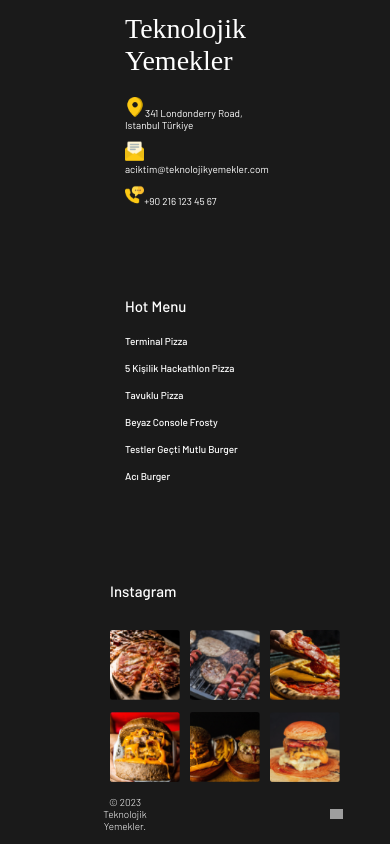
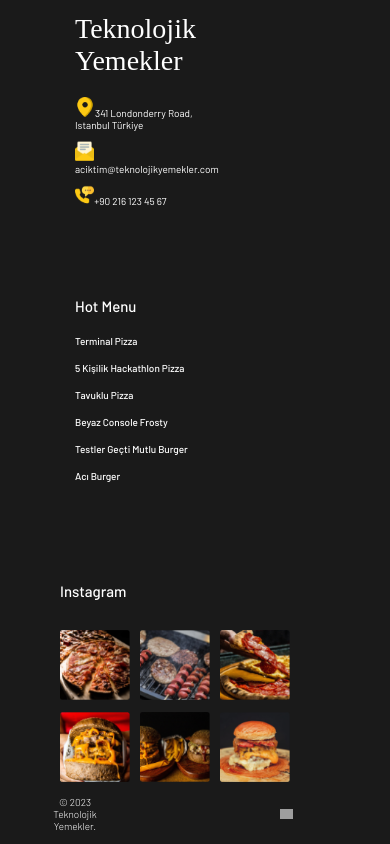
Before and after one commit to ezgi-karaca/Pizza, a website built with Vite: page index.html in a window 390 px wide. Shown: the part 3017-3861 px from the top of the page. Built offline with nearby package versions, Linux system fonts and the light colour scheme; grey boxes are pictures that could not be loaded; files whose address does not match are found by name; a web font is replaced by a local one.

Commit message:
küçük birkaç değişiklik

```diff
--- a/style.css
+++ b/style.css
@@ -542,6 +542,7 @@
  .footer-top {
   display: flex;
   flex-direction: column;
+  margin-left: -5rem;
  }
  .footer-left {
   flex-direction: column;
@@ -560,7 +561,7 @@
   display: flex;
   gap: 18rem;
   justify-content: flex-start;
-  padding-left: 10rem;
+  padding-left: 5rem;
  }
  .footer-bottom p {
   width: 5rem;
```
